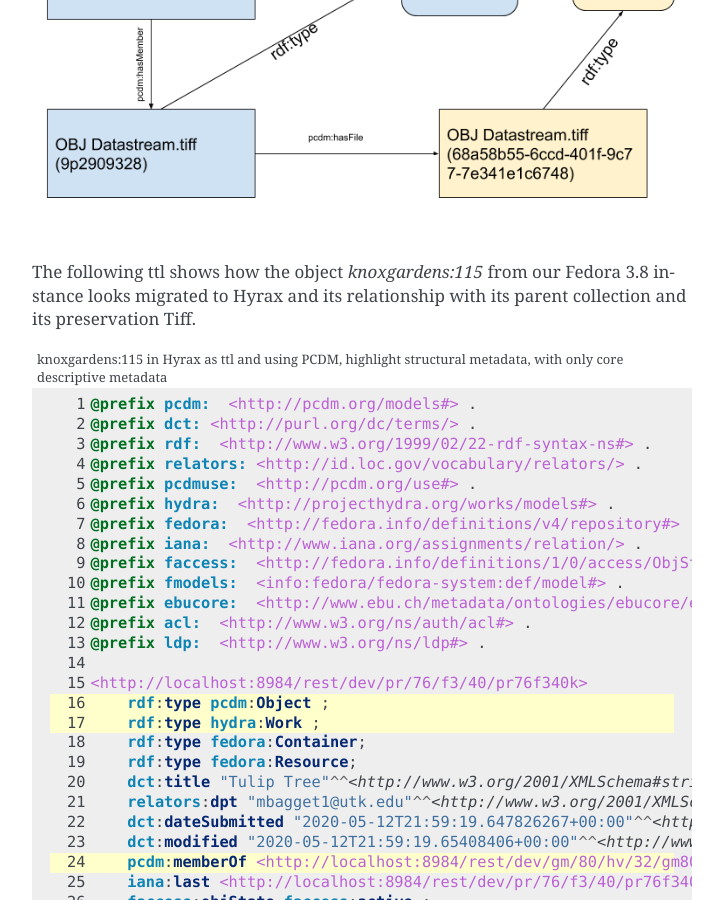
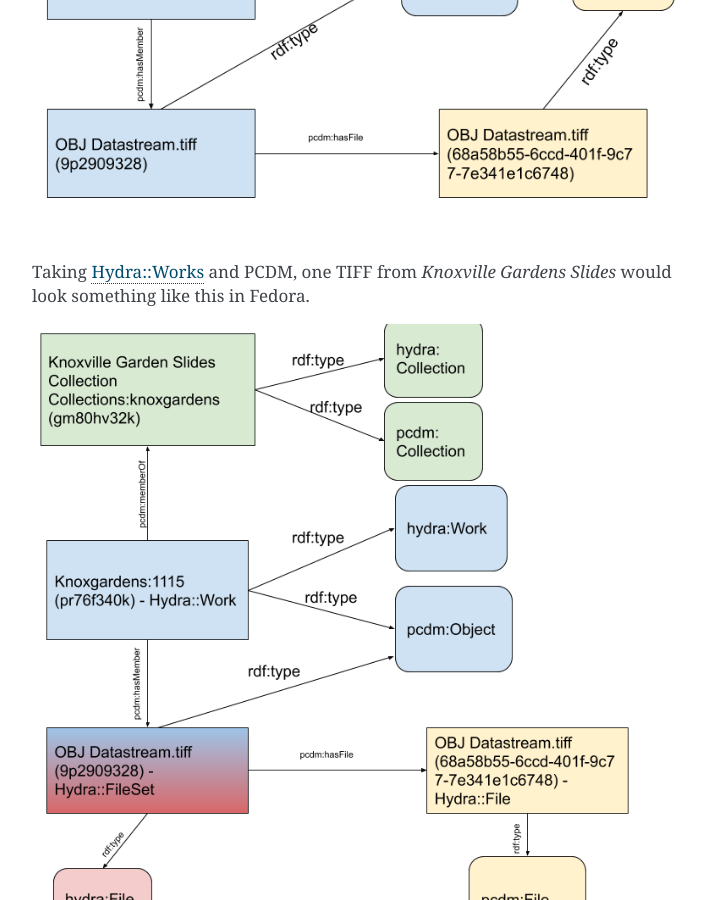
Before and after one commit to markpbaggett/utk_hyrax_review_docs, a Sphinx documentation site: the page built from docs/source/contents/content_models.rst, in a window 1280 px wide and 900 px high, scrolled down 2313 px. Shown: the whole window, without its empty margins (388-1111 px from the left). Built offline with Sphinx 7.4.7, drawn with Linux system fonts in a browser that asks for light colours.

Commit message:
Show relationship to Hydra::Works and PCDM.

```diff
--- a/docs/source/contents/content_models.rst
+++ b/docs/source/contents/content_models.rst
@@ -57,6 +57,10 @@ Hydra::Works implements PCDM like this:
 Using one of our objects, here is an overview of how this work and its collection is modeled with PCDM in Hyrax:
 
 .. image:: ../images/pcdm_example.png
+
+Taking Hydra::Works and PCDM,  one TIFF from `Knoxville Gardens Slides` would look something like this in Fedora.
+
+.. image:: ../images/hydra-works-example.png
 
 The following ttl shows how the object `knoxgardens:115` from our Fedora 3.8 instance looks migrated to Hyrax and its
 relationship with its parent collection and its preservation Tiff.
```
Also changed, not shown: docs/source/images/hydra-works-example.png (added).
